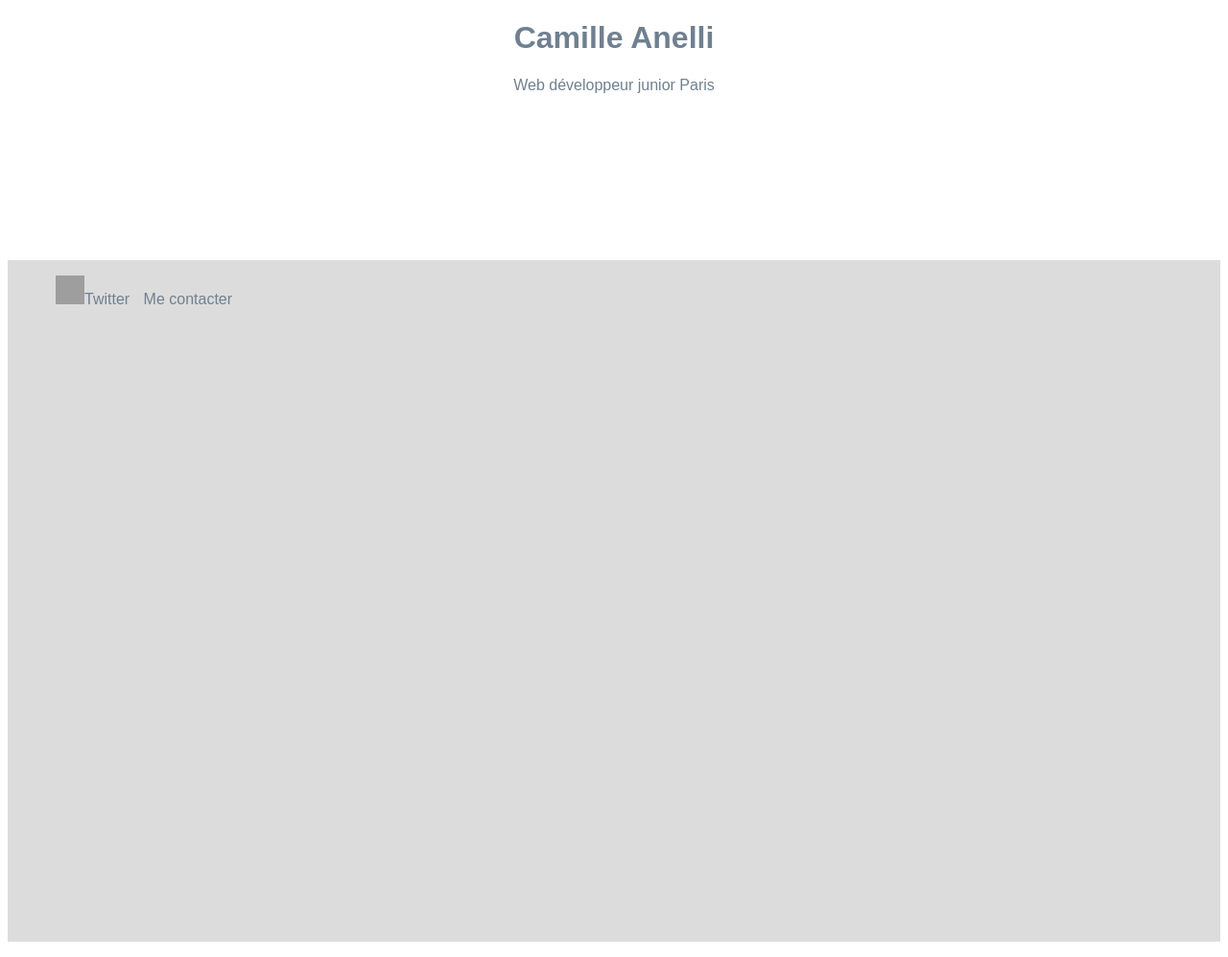
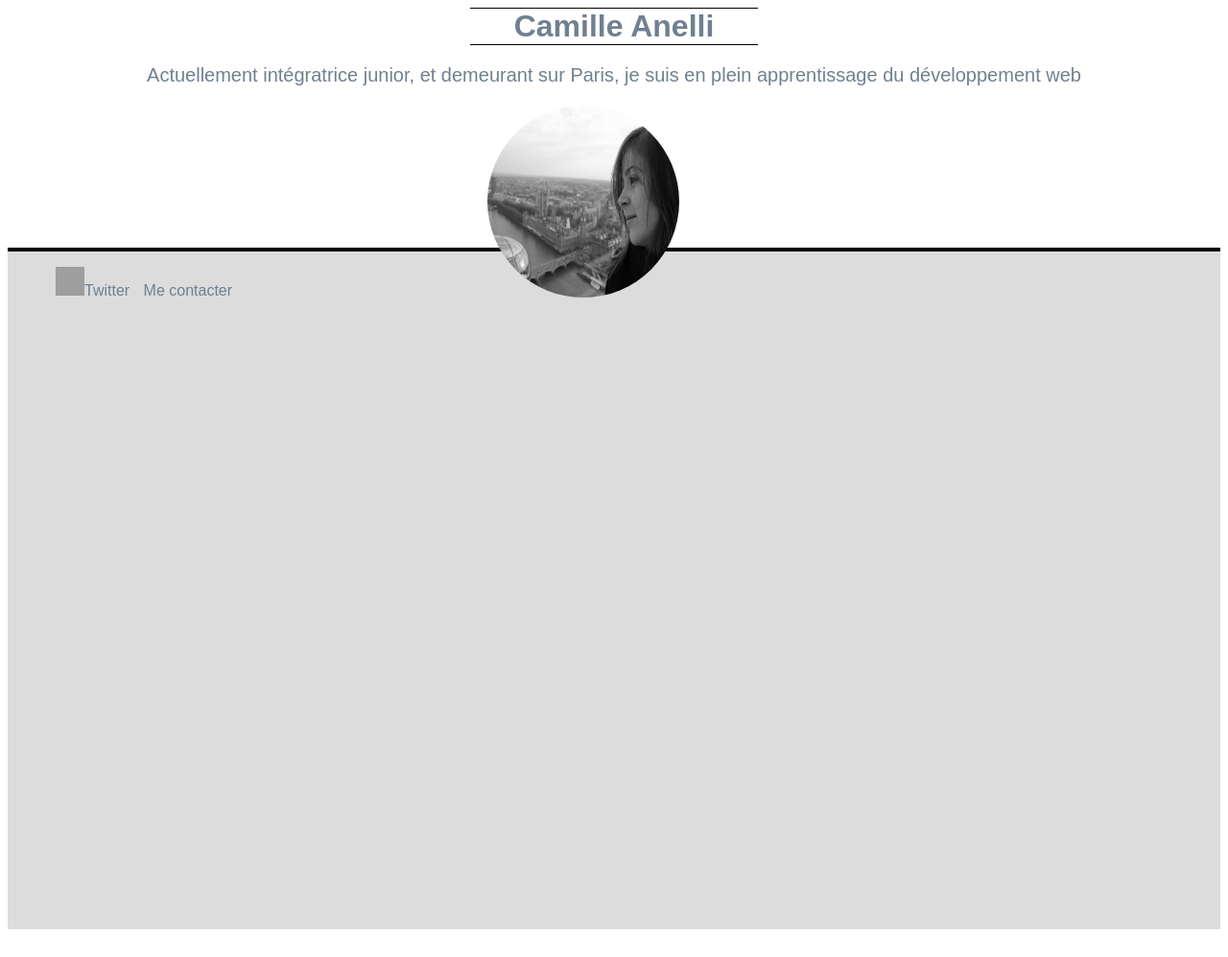
Before and after one commit to camilleanelli/camilleanelli.github.io, a Jekyll site: the page index.html, which Jekyll copies as it is, in a window 1280 px wide. Shown: the whole page at 96% size. Built offline with Jekyll 4.4.1, drawn with Linux system fonts in a browser that asks for light colours; grey boxes are pictures that could not be loaded.

Commit message:
Modifie la homepage

```diff
--- a/blog.css
+++ b/blog.css
@@ -13,15 +13,29 @@ header {
     height: 250px;
     width: auto;
     background-color: white;
+    border-bottom: 4px solid black;
 }
 
 h1 {
-    text-align:  center;
+    margin: auto;
+    text-align: center;
+    width: 300px;
     color: SlateGray;
+    border-bottom: 1px solid black;
+    border-top: 1px solid black;
+
 }
 .intro {
     text-align: center;
     color: SlateGray;
+    font-size: 20px;
+}
+.photo {
+    margin-left: 500px;
+    height: 200px;
+    width: 200px;
+    border-radius: 100px;
+
 }
 
 .content {
--- a/index.html
+++ b/index.html
@@ -13,7 +13,8 @@
 
     <header>
       <h1>Camille Anelli</h1>
-      <p class="intro">Web développeur junior Paris</p>
+      <p class="intro">Actuellement intégratrice junior, et demeurant sur Paris, je suis en plein apprentissage du développement web</p>
+     <img src="images/camille.jpg" class="photo" alt="photo"/>
 </header>
 
   <div class="content">
```
Also changed, not shown: other parts of index.html (+1 -0 lines), images/camille.jpg (added).
